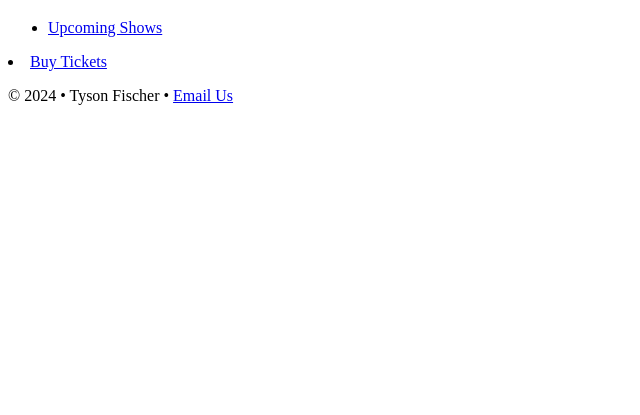
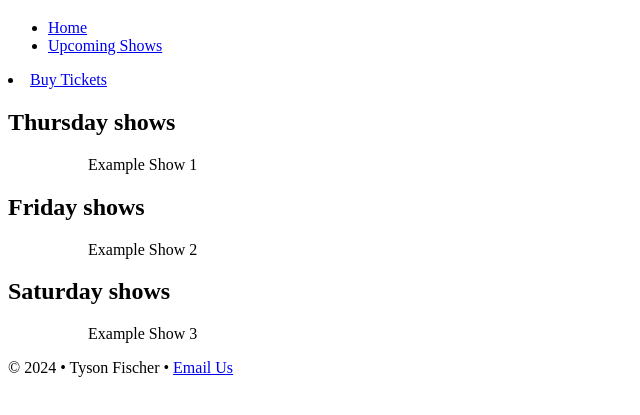
Before and after one commit to tjfisch/dwdd1600, a plain HTML site: page 03hand-coding/tickets.html in a window 1280 px wide. Shown: the part 61-476 px from the top of the page, without its empty margins (0-640 px from the left). Drawn offline with Linux system fonts and the light colour scheme.

Commit message:
Update tickets.html

```diff
--- a/03hand-coding/tickets.html
+++ b/03hand-coding/tickets.html
@@ -17,11 +17,25 @@
 
     <nav>
         <ul>
+            <li> <a href="index.html">Home</a></li>
             <li><a href="index.html">Upcoming Shows</a></li>
         </ul> <li><a href="tickets.html">Buy Tickets</a></li>
     </nav>
-
+    <main>
+        <h2>Thursday shows</h2>
+        <ul>
+            <ol>Example Show 1</ol>
+        </ul>
+        <h2>Friday shows</h2>
+        <ul>
+            <ol>Example Show 2</ol>
+        </ul>
+        <h2>Saturday shows</h2>
+        <ul>
+            <ol>Example Show 3</ol>
+        </ul>
+    </main>
 </body>
 <footer>
-<p>&copy; 2024 &bull; Tyson Fischer &bull; <a href="mailto:tjfish826@gmail.com">Email Us</a></p>
+    <p>&copy; 2024 &bull; Tyson Fischer &bull; <a href="mailto:tjfish826@gmail.com">Email Us</a></p>
 </footer>
```
